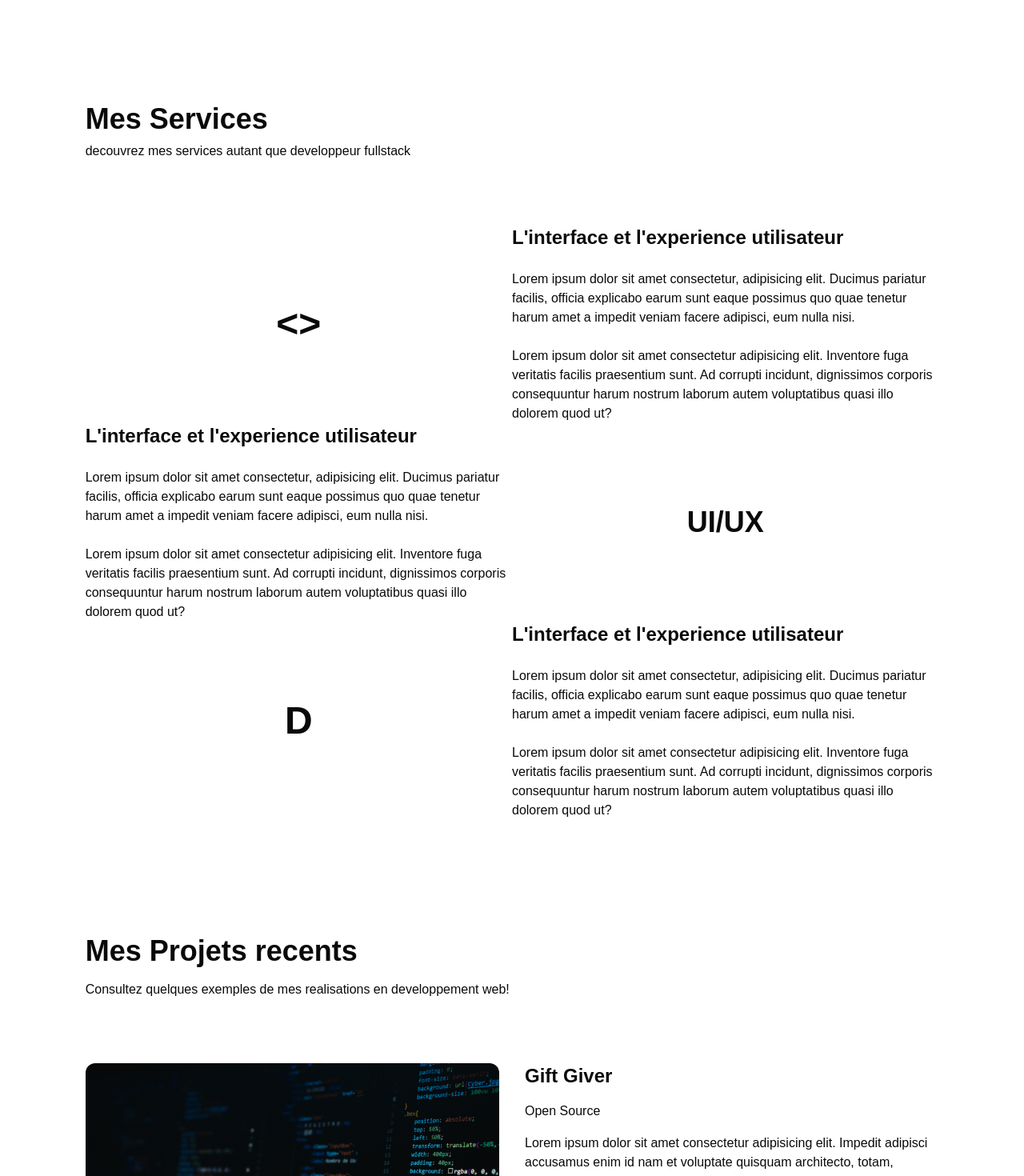
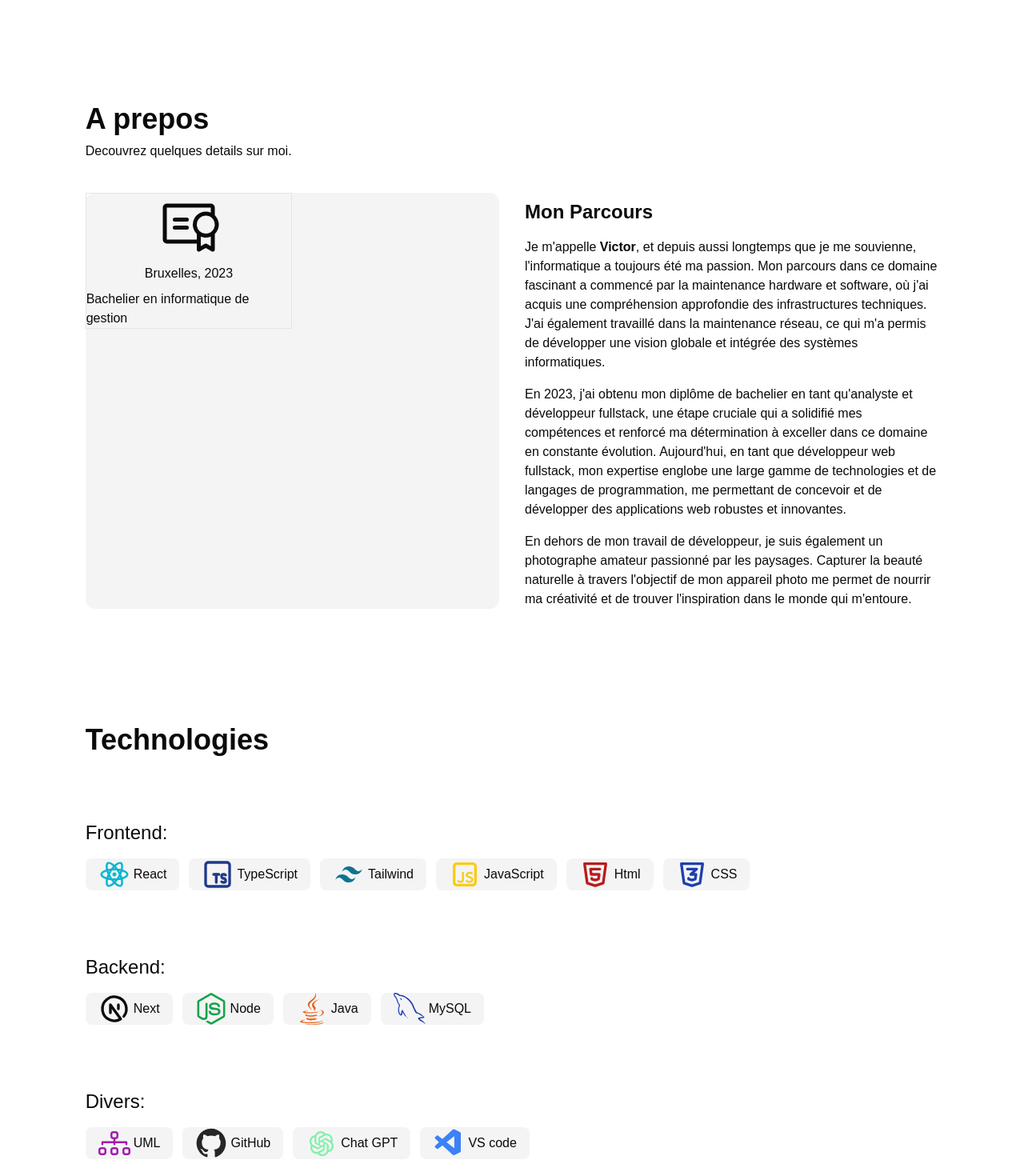
Before and after one commit to vickod/my-portfolio, a Next.js app: page / in a window 1280 px wide. Shown: the part 480-1950 px from the top of the page at 80% size. Built offline with nearby package versions, Linux system fonts and the light colour scheme.

Commit message:
about home page in modification

```diff
--- a/src/app/page.tsx
+++ b/src/app/page.tsx
@@ -3,13 +3,15 @@ import Contact from "@/components/global/Contact";
 import Hero from "@/components/global/Hero";
 import ProjectsHomePage from "@/components/global/ProjectsHomePage";
 import Services from "@/components/global/Services";
+import Technologies from "@/components/global/Technologies";
 
 export default function Home() {
   return (
     <div className="w-full">
       <Hero />
-      {/* <AboutHomePage /> */}
-      <Services />
+      <AboutHomePage />
+      {/* <Services /> */}
+      <Technologies />
       <ProjectsHomePage />
 
       <Contact />
--- a/src/components/global/AboutHomePage.tsx
+++ b/src/components/global/AboutHomePage.tsx
@@ -1,39 +1,58 @@
 import Image from "next/image";
 import React from "react";
-import ImgProfile2 from "../../../public/pb2.png";
-import { GraduationCap } from "lucide-react";
+import ImgProfile2 from "../../../public/me.jpeg";
+import { PiCertificate } from "react-icons/pi";
 
 export default function AboutHomePage() {
   return (
-    <div className="mt-36">
+    <div className="mt-36 w-full">
       <h1 className="text-4xl font-bold mb-2">A prepos</h1>
       <p className="mb-10">Decouvrez quelques details sur moi.</p>
 
-      <div className="grid grid-cols-2 gap-8">
-        <div className="profileImg ">
-          <Image src={ImgProfile2} alt="" className=" rounded-xl" />
-        </div>
-        <div className="flex flex-col gap-4">
-          <div className="grid grid-cols-2 gap-4">
-            <div className="h-[200px] border border-neutral-300 rounded-xl flex justify-center items-center">
-              <GraduationCap className=" size-16" />
+      <div className="grid grid-cols-1 grid-rows-2 md:grid-cols-2 md:grid-rows-1 gap-8 w-full ">
+        <div className="  rounded-xl  bg-zinc-100 dark:bg-zinc-900 dark:border-none ">
+          <div className="grid grid-cols-2 grid-rows-2">
+            <div className="flex justify-center items-center border">
+              <div className="flex flex-col justify-center items-center gap-2 ">
+                <PiCertificate className=" size-20 dark:text-zinc-200" />
+                <h2 className="dark:text-zinc-400">Bruxelles, 2023</h2>
+                <p className="dark:text-zinc-400">
+                  Bachelier en informatique de gestion
+                </p>
+              </div>
             </div>
           </div>
-          <div className="flex flex-col gap-4 mt-2">
-            <h1 className="text-2xl font-semibold">Description</h1>
-            <p>
-              Lorem ipsum dolor sit amet, consectetur adipisicing elit. Velit
-              atque aliquid adipisci repudiandae fuga vel aut odio aliquam
-              debitis nemo! Libero, velit aspernatur quisquam reiciendis nobis
-              doloremque quasi nostrum beatae.
-            </p>
-            <p>
-              Lorem ipsum dolor sit amet, consectetur adipisicing elit. Velit
-              atque aliquid adipisci repudiandae fuga vel aut odio aliquam
-              debitis nemo! Libero, velit aspernatur quisquam reiciendis nobis
-              doloremque quasi nostrum beatae.
-            </p>
-          </div>
+        </div>
+
+        <div className="flex flex-col gap-4 mt-2 dark:text-zinc-400">
+          <h1 className="text-2xl font-semibold dark:text-zinc-200">
+            Mon Parcours
+          </h1>
+          <p className="">
+            Je m'appelle <span className="font-bold">Victor</span>, et depuis
+            aussi longtemps que je me souvienne, l'informatique a toujours été
+            ma passion. Mon parcours dans ce domaine fascinant a commencé par la
+            maintenance hardware et software, où j'ai acquis une compréhension
+            approfondie des infrastructures techniques. J'ai également travaillé
+            dans la maintenance réseau, ce qui m'a permis de développer une
+            vision globale et intégrée des systèmes informatiques.
+          </p>
+          <p>
+            En 2023, j'ai obtenu mon diplôme de bachelier en tant qu'analyste et
+            développeur fullstack, une étape cruciale qui a solidifié mes
+            compétences et renforcé ma détermination à exceller dans ce domaine
+            en constante évolution. Aujourd'hui, en tant que développeur web
+            fullstack, mon expertise englobe une large gamme de technologies et
+            de langages de programmation, me permettant de concevoir et de
+            développer des applications web robustes et innovantes.
+          </p>
+          <p>
+            En dehors de mon travail de développeur, je suis également un
+            photographe amateur passionné par les paysages. Capturer la beauté
+            naturelle à travers l'objectif de mon appareil photo me permet de
+            nourrir ma créativité et de trouver l'inspiration dans le monde qui
+            m'entoure.
+          </p>
         </div>
       </div>
     </div>
--- a/src/components/global/Contact.tsx
+++ b/src/components/global/Contact.tsx
@@ -14,7 +14,7 @@ export default function Contact() {
       <div className="md:grid md:grid-cols-2 gap-10 flex flex-col items-center  ">
         <div className="flex flex-col h-[400px] lg:h-[500px] gap-8  ">
           <div className="flex flex-col gap-4">
-            <h1 className="text-3xl">Gardons Contacte</h1>
+            <h1 className="text-4xl font-bold">Gardons Contacte</h1>
             <p className="dark:text-zinc-300">
               Lorem ipsum dolor, sit amet consectetur adipisicing elit. Nam
               dicta consequatur, exercitationem, ut error architecto autem
--- a/src/components/global/Footer.tsx
+++ b/src/components/global/Footer.tsx
@@ -4,7 +4,7 @@ import { FaGithub, FaLinkedin } from "react-icons/fa";
 
 export default function Footer() {
   return (
-    <footer className=" bg-slate-600 dark:bg-zinc-800 py-4">
+    <footer className=" bg-slate-600 dark:bg-zinc-800 pt-8 pb-6">
       <div className="w-11/12 xl:w-10/12 2xl:w-8/12 mx-auto">
         <div className="flex sm:flex-col  justify-center sm:items-center sm:gap-8 max-sm:justify-between max-sm:px-2 ">
           <div className="flex sm:gap-10 max-sm:gap-6 max-sm:flex-col  ">
@@ -64,7 +64,7 @@ export default function Footer() {
             </Link>
           </div>
         </div>
-        <div className="mt-10 text-center text-sm  text-muted-foreground">
+        <div className="mt-14 text-center text-sm  text-muted-foreground">
           <h1>© Vickod 2025. Tous droits reservés.</h1>
         </div>
       </div>
--- a/src/components/global/Hero.tsx
+++ b/src/components/global/Hero.tsx
@@ -12,8 +12,8 @@ export default function Hero() {
         <div className=" text-lg flex flex-col gap-8 md:w-[600px] mt-8">
           <p>
             👋😊 Bienvenue dans mon univers numérique ! Je suis
-            <span className="font-bold"> Victor</span>, passionné par les
-            technologies et avide de relever de nouveaux défis.
+            <span className="font-bold text-blue-600"> Victor</span>, passionné
+            par les technologies et avide de relever de nouveaux défis.
           </p>
           <div className="mt-8">
             <div className=" max-w-[400px] h-[1px] bg-gradient-to-r from-transparent via-purple-500 to-transparent mb-8"></div>
@@ -31,7 +31,7 @@ export default function Hero() {
                 <Button
                   variant="link"
                   style={{ textDecoration: "none" }}
-                  className="group text-red-500 font-bold text-lg p-0 transition-all duration-300 hover:text-red-700 hover:scale-105 hover:rotate-2"
+                  className="group text-blue-600 font-bold text-lg p-0 transition-all duration-300 hover:text-blue-700 hover:scale-105 hover:rotate-2 "
                 >
                   mon CV
                   <Download className="opacity-0 group-hover:opacity-100 transition-all duration-300" />
--- /dev/null
+++ b/src/components/global/Technologies.jsx
@@ -0,0 +1,110 @@
+import { RiReactjsLine } from "react-icons/ri";
+import { RiJavascriptLine } from "react-icons/ri";
+import { FaNodeJs } from "react-icons/fa";
+import { TbBrandHtml5 } from "react-icons/tb";
+import { TbBrandCss3 } from "react-icons/tb";
+import { BiLogoTailwindCss } from "react-icons/bi";
+import { TbBrandNextjs } from "react-icons/tb";
+import { GrMysql } from "react-icons/gr";
+import { FaJava } from "react-icons/fa";
+import { SiSpringboot } from "react-icons/si";
+import { SiTypescript } from "react-icons/si";
+import { TbBrandTypescript } from "react-icons/tb";
+import { AiOutlineOpenAI } from "react-icons/ai";
+import { GrGithub } from "react-icons/gr";
+import { FaSquareGit } from "react-icons/fa6";
+import { BsDiagram3 } from "react-icons/bs";
+import { FcFlowChart } from "react-icons/fc";
+import { CgFigma } from "react-icons/cg";
+import { FaAward } from "react-icons/fa";
+import { VscVscode } from "react-icons/vsc";
+import { SiIntellijidea } from "react-icons/si";
+import { DiSass } from "react-icons/di";
+
+export default function Technologies() {
+  return (
+    <div className="mt-36">
+      <h1 className="text-4xl mb-20 font-bold">Technologies</h1>
+      <div className="flex flex-col gap-20">
+        <div className="">
+          <h3 className="text-2xl">Frontend:</h3>
+          <div className="flex gap-3 mt-4 flex-wrap max-lg:justify-start">
+            <div className="flex items-center gap-1 dark:bg-zinc-900 bg-zinc-100 dark:text-zinc-300 px-4 rounded-lg">
+              <RiReactjsLine className="min-w-[40px] min-h-[40px] text-cyan-500" />
+              <p>React</p>
+            </div>
+            <div className="flex items-center gap-1 dark:bg-zinc-900 bg-zinc-100 dark:text-zinc-300 px-4 rounded-lg">
+              <TbBrandTypescript className="min-w-[40px] min-h-[40px] text-blue-900" />
+              <p>TypeScript</p>
+            </div>
+            <div className="flex items-center gap-1 dark:bg-zinc-900 bg-zinc-100 dark:text-zinc-300 px-4 rounded-lg">
+              <BiLogoTailwindCss className="min-w-[40px] min-h-[40px] text-cyan-700" />
+              <p>Tailwind</p>
+            </div>
+            <div className="flex items-center gap-1 dark:bg-zinc-900 bg-zinc-100 dark:text-zinc-300 px-4 rounded-lg">
+              <RiJavascriptLine className="min-w-[40px] min-h-[40px] text-yellow-400" />
+              <p>JavaScript</p>
+            </div>
+            <div className="flex items-center gap-1 dark:bg-zinc-900 bg-zinc-100 dark:text-zinc-300 px-4 rounded-lg">
+              <TbBrandHtml5 className="min-w-[40px] min-h-[40px] text-red-700" />
+              <p>Html</p>
+            </div>
+            <div className="flex items-center gap-1 dark:bg-zinc-900 bg-zinc-100 dark:text-zinc-300 px-4 rounded-lg">
+              <TbBrandCss3 className="min-w-[40px] min-h-[40px] text-blue-800" />
+              <p>CSS</p>
+            </div>
+            {/* <div className="flex items-center gap-1 dark:bg-zinc-900 bg-zinc-100 dark:text-zinc-300 px-4 rounded-lg">
+            <DiSass className="min-w-[40px] min-h-[40px] text-rose-500" />
+            <p>Sass</p>
+          </div> */}
+          </div>
+        </div>
+
+        <div className="">
+          <h3 className="text-2xl">Backend:</h3>
+          <div className="flex gap-3 mt-4 flex-wrap">
+            <div className="flex items-center gap-1 dark:bg-zinc-900 bg-zinc-100 dark:text-zinc-300 px-4 rounded-lg">
+              <TbBrandNextjs className="min-w-[40px] min-h-[40px] dark:text-neutral-300 text-neutral-950" />
+              <p>Next</p>
+            </div>
+            <div className="flex items-center gap-1 dark:bg-zinc-900 bg-zinc-100 dark:text-zinc-300 px-4 rounded-lg">
+              <FaNodeJs className="min-w-[40px] min-h-[40px] text-green-600" />
+              <p>Node</p>
+            </div>
+
+            <div className="flex items-center gap-1 dark:bg-zinc-900 bg-zinc-100 dark:text-zinc-300 px-4 rounded-lg">
+              <FaJava className="min-w-[40px] min-h-[40px] text-orange-600" />
+              <p>Java</p>
+            </div>
+            <div className="flex items-center gap-1 dark:bg-zinc-900 bg-zinc-100 dark:text-zinc-300 px-4 rounded-lg">
+              <GrMysql className="min-w-[40px] min-h-[40px] text-blue-800" />
+              <p>MySQL</p>
+            </div>
+          </div>
+        </div>
+
+        <div className="">
+          <h3 className="text-2xl">Divers:</h3>
+          <div className="flex gap-3 mt-4 flex-wrap">
+            <div className="flex items-center gap-1 dark:bg-zinc-900 bg-zinc-100 dark:text-zinc-300 px-4 rounded-lg">
+              <BsDiagram3 className="min-w-[40px] min-h-[40px] text-fuchsia-700" />
+              <p>UML</p>
+            </div>
+            <div className="flex items-center gap-1 dark:bg-zinc-900 bg-zinc-100 dark:text-zinc-300 px-4 rounded-lg">
+              <GrGithub className="min-w-[40px] min-h-[40px] dark:text-gray-300 text-neutral-800" />
+              <p>GitHub</p>
+            </div>
+            <div className="flex items-center gap-1 dark:bg-zinc-900 bg-zinc-100 dark:text-zinc-300 px-4 rounded-lg">
+              <AiOutlineOpenAI className="min-w-[40px] min-h-[40px] text-green-300" />
+              <p>Chat GPT</p>
+            </div>
+            <div className="flex items-center gap-1 dark:bg-zinc-900 bg-zinc-100 dark:text-zinc-300 px-4 rounded-lg">
+              <VscVscode className="min-w-[40px] min-h-[40px] text-blue-500" />
+              <p>VS code</p>
+            </div>
+          </div>
+        </div>
+      </div>
+    </div>
+  );
+}
```
Also changed, not shown: public/me.jpeg (added).
